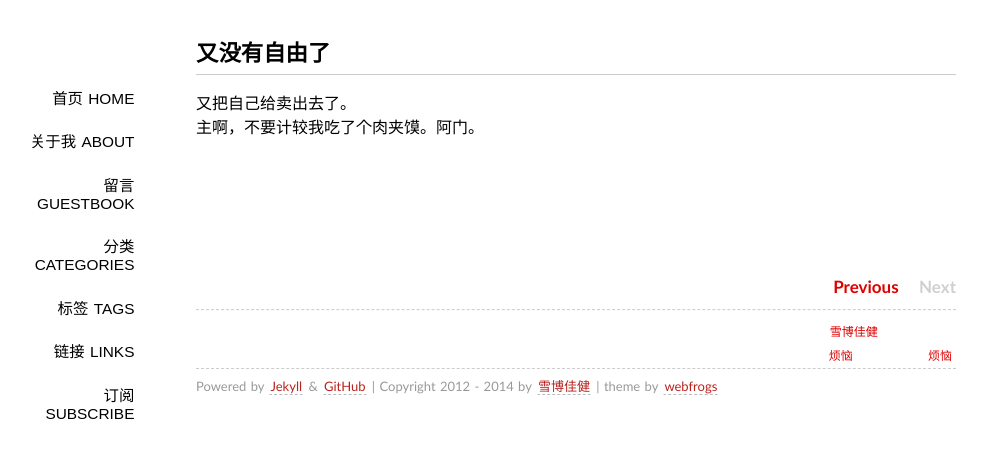
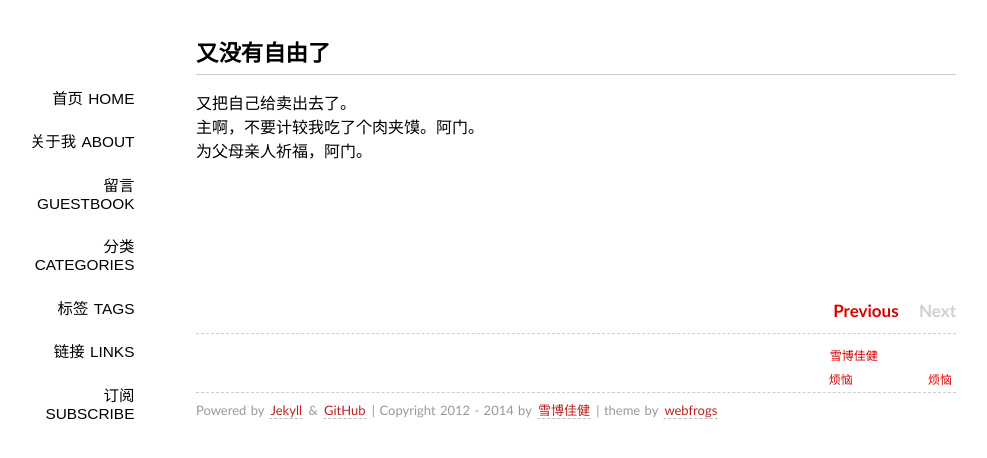
Before and after one commit to Successor/bigyuki.github.com, a Jekyll site: the page built from _posts/2014-03-15-SellOut.md, in a window 1280 px wide. Shown: the top 458 px of the page, without its empty margins (144-1131 px from the left). Built offline with Jekyll 4.4.1, drawn with Linux system fonts in a browser that asks for light colours; Markdown is read by kramdown in place of the engine named in the settings; comment, search, counter and statistics services are not loaded.

Commit message:
Update 2014-03-15-SellOut.md

```diff
--- a/_posts/2014-03-15-SellOut.md
+++ b/_posts/2014-03-15-SellOut.md
@@ -9,5 +9,7 @@ tags: [烦恼]
 又把自己给卖出去了。
 <br/>
 主啊，不要计较我吃了个肉夹馍。阿门。
+<br/>
+为父母亲人祈福，阿门。
 
 <font color="white">事情见的多了，总会习以为常，以为一直存在下去，但事情总不是那样啊。<br/>今天得知舅舅去世的消息，太突然了，谁又能想到，我并不是最悲伤的，但是感到十分意外，一个月之前还在说笑。想来人生五十年，转瞬而已长辈们都开始老了，包括父母，加油吧。<font/>
```
